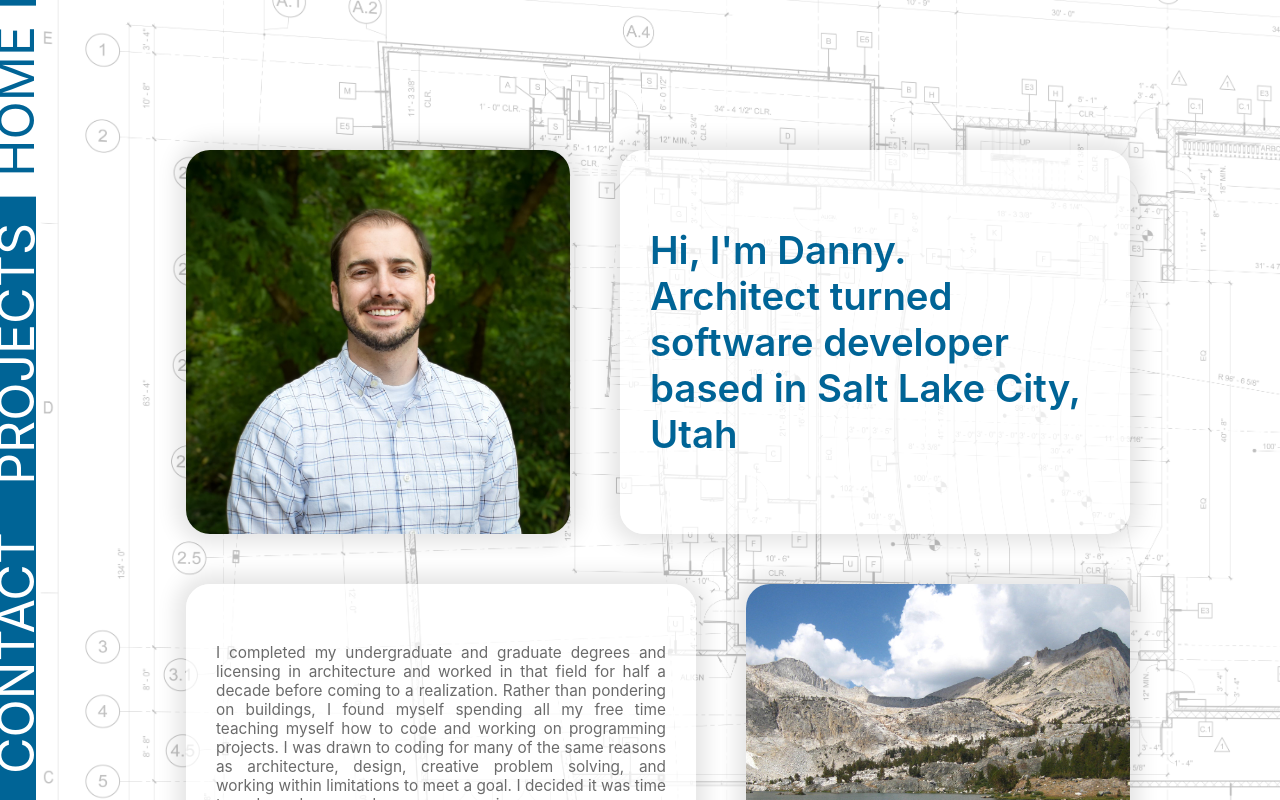
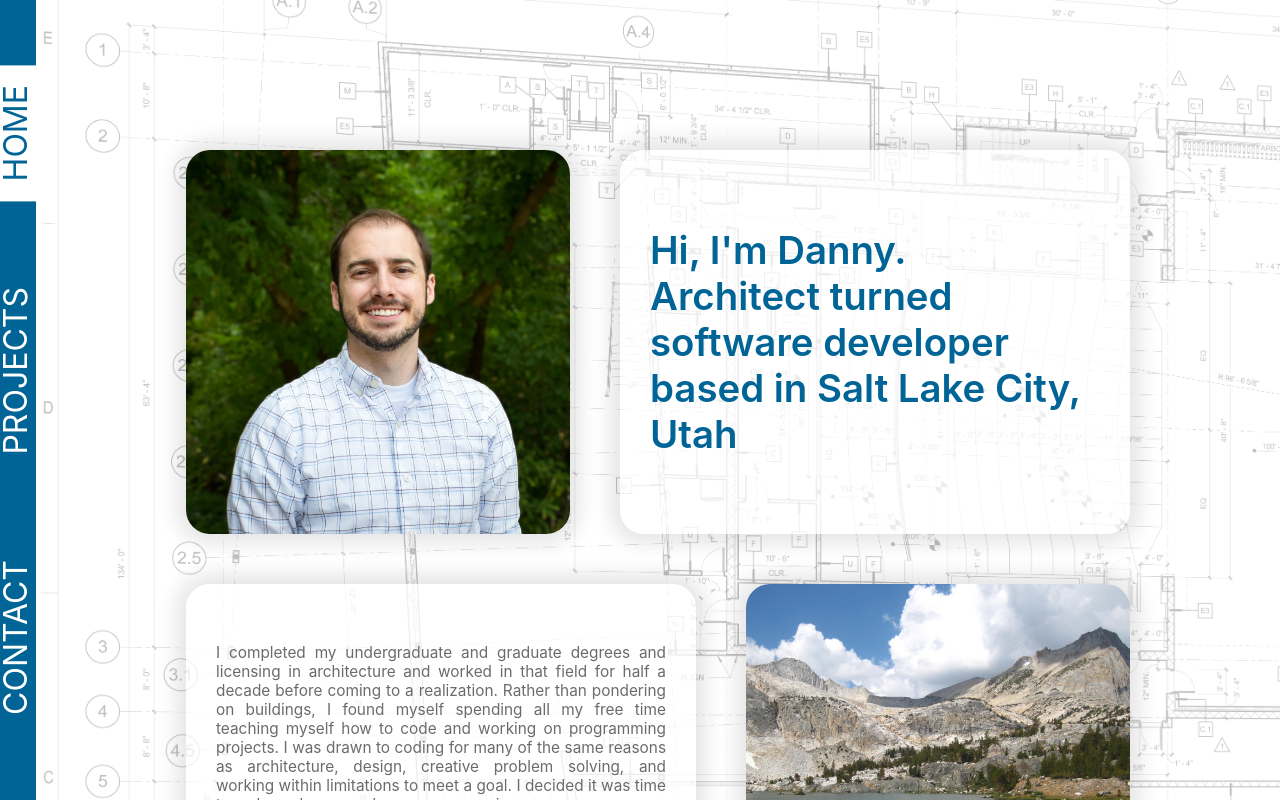
Before and after one commit to danny-carmen/portfolio-site, a React (Create React App) app: page / in a window 1280 px wide. Built offline with nearby package versions, Linux system fonts and the light colour scheme.

Commit message:
Further Safari Adjustments

```diff
--- a/src/styles/media-queries.scss
+++ b/src/styles/media-queries.scss
@@ -37,6 +37,7 @@
     height: 100%;
     display: grid;
     grid-template-rows: [navbar-s] 7vw [navbar-e content-s] 1fr [content-e];
+    overflow-x: hidden;
   }
 
   .nav-bar-wrapper {
--- a/src/styles/nav-bar.scss
+++ b/src/styles/nav-bar.scss
@@ -19,7 +19,7 @@
   flex-direction: column;
   align-items: flex-end;
   justify-content: space-evenly;
-  font-size: 50px;
+  font-size: 2rem;
   margin-left: -4px;
   //   box-shadow: 0px 0px 20px 5px rgba(0, 0, 0, 0.2);
 
```
